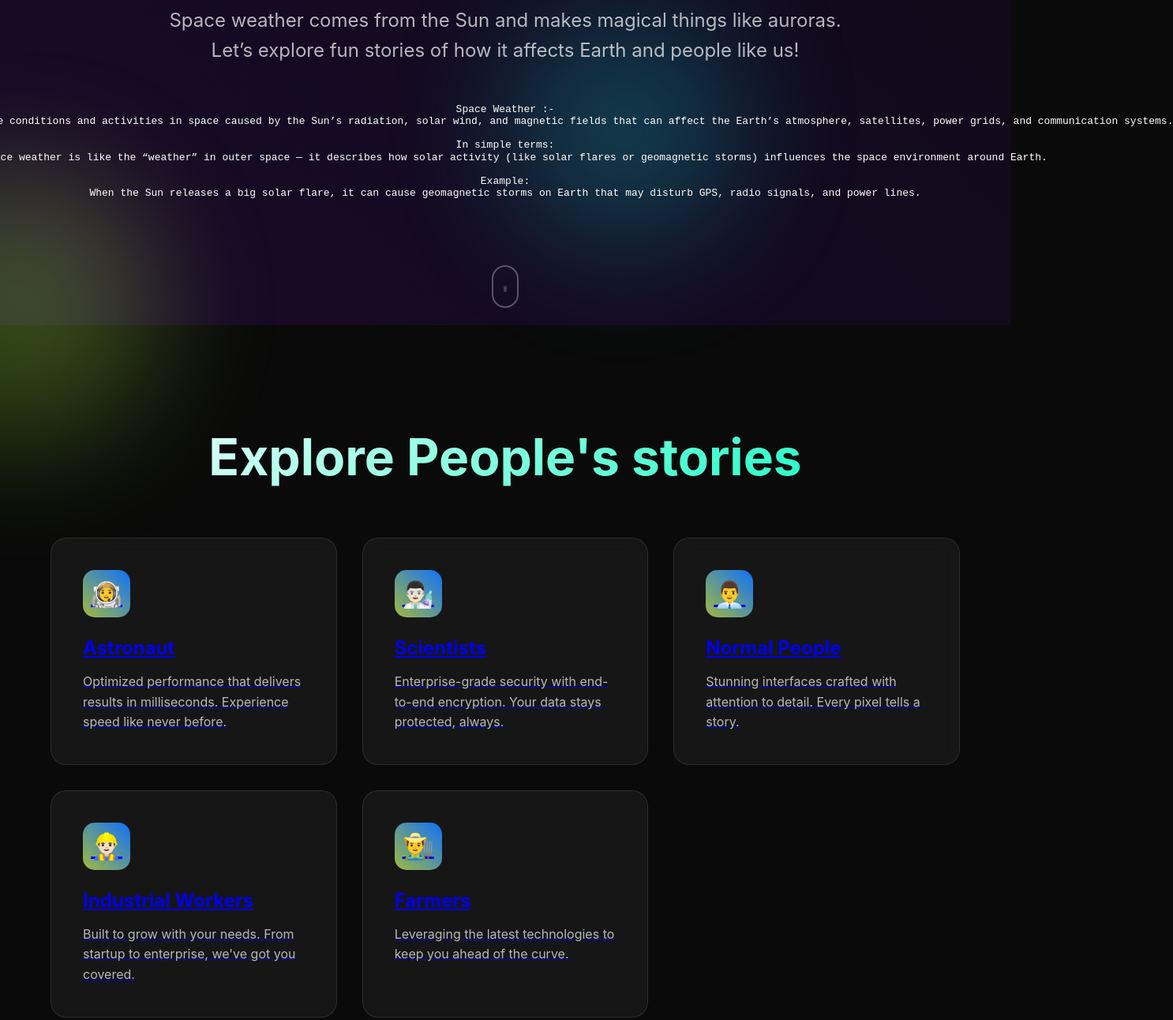
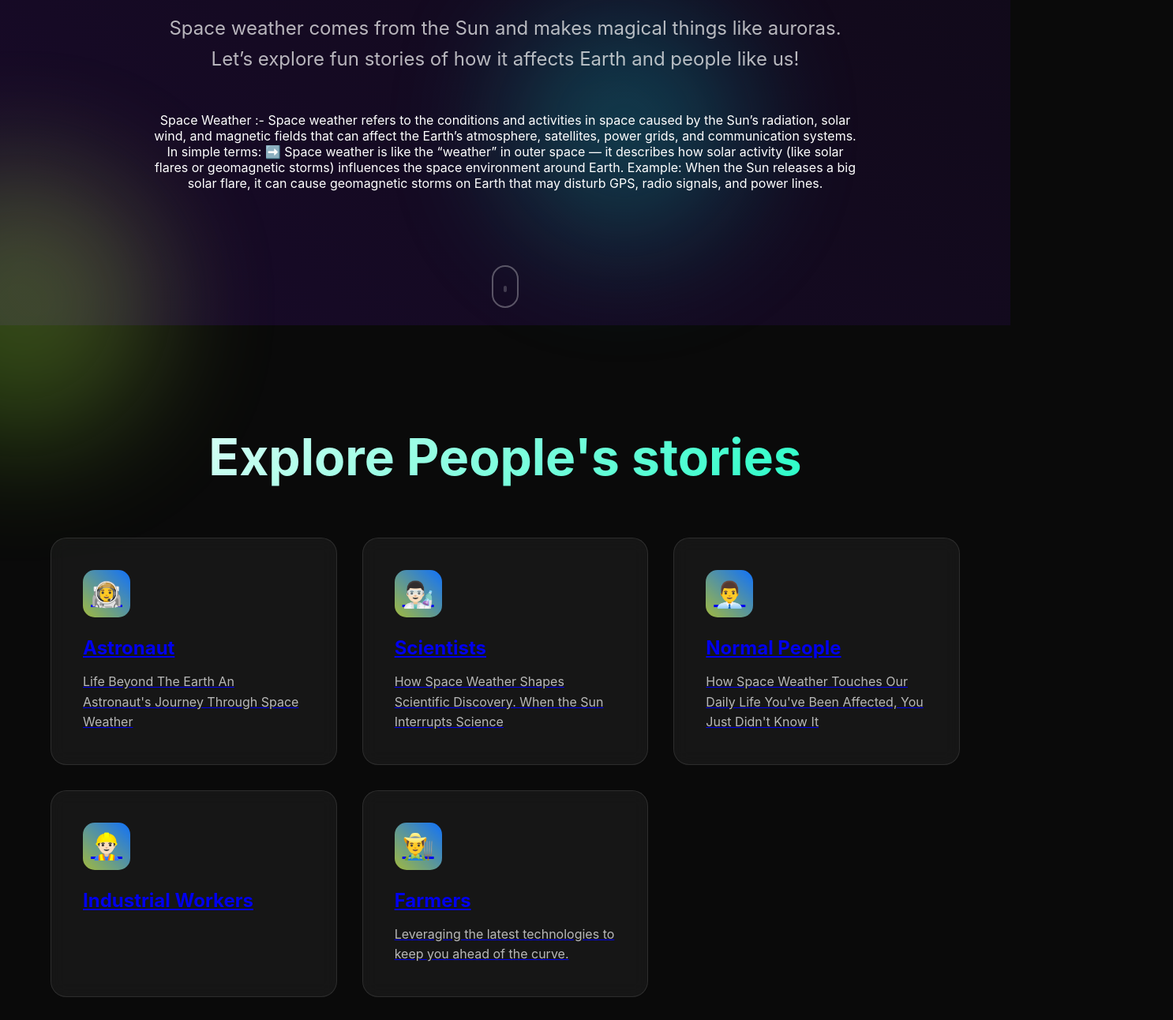
Before and after one commit to kunalnirmalkar/nasa-project, a plain HTML site: page index.html in a window 1280 px wide. Shown: the part 388-1680 px from the top of the page at 79% size, 1486 px wide, since content can reach past the window. Drawn offline with Linux system fonts and the light colour scheme.

Commit message:
Update index.html
Update feature-card

```diff
--- a/index.html
+++ b/index.html
@@ -367,14 +367,14 @@
             <h1>Explore Stories of People with Us</h1>
             <p class="subtitle">Space weather comes from the Sun and makes magical things like auroras. Let’s explore fun stories of how it affects Earth and people like us!</p>
             <div class="cta-buttons">
-                <pre>Space Weather :-
+                <p>Space Weather :-
 Space weather refers to the conditions and activities in space caused by the Sun’s radiation, solar wind, and magnetic fields that can affect the Earth’s atmosphere, satellites, power grids, and communication systems.
 
 In simple terms:
 ➡️ Space weather is like the “weather” in outer space — it describes how solar activity (like solar flares or geomagnetic storms) influences the space environment around Earth.
 
 Example:
-When the Sun releases a big solar flare, it can cause geomagnetic storms on Earth that may disturb GPS, radio signals, and power lines.</pre>
+When the Sun releases a big solar flare, it can cause geomagnetic storms on Earth that may disturb GPS, radio signals, and power lines.</p>
             </div>
         </div>
         <div class="scroll-indicator"></div>
@@ -387,28 +387,31 @@ When the Sun releases a big solar flare, it can cause geomagnetic storms on Eart
                 <a href="webpage/astronaut.html">
                 <div class="feature-icon">🧑‍🚀</div>
                 <h3>Astronaut</h3>
-                <p>Optimized performance that delivers results in milliseconds. Experience speed like never before.</p>
+                <p>Life Beyond The Earth
+                An Astronaut's Journey Through Space Weather</p>
             </a>
             </div>
             <div class="feature-card">
                 <a href="webpage/scientist.html">
                 <div class="feature-icon">👨🏻‍🔬</div>
                 <h3>Scientists</h3>
-                <p>Enterprise-grade security with end-to-end encryption. Your data stays protected, always.</p>
+                <p>How Space Weather Shapes Scientific Discovery.
+                When the Sun Interrupts Science</p>
                 </a>
             </div>
             <div class="feature-card">
                 <a href="webpage/norPeople.html">
                 <div class="feature-icon">👨‍💼</div>
                 <h3>Normal People</h3>
-                <p>Stunning interfaces crafted with attention to detail. Every pixel tells a story.</p>
+                <p>How Space Weather Touches Our Daily Life
+                You've Been Affected, You Just Didn't Know It</p>
                 </a>
             </div>
             <div class="feature-card">
                 <a href="webpage/indwork.html">
                 <div class="feature-icon">👷🏻‍♂</div>
                 <h3>Industrial Workers</h3>
-                <p>Built to grow with your needs. From startup to enterprise, we've got you covered.</p>
+                <p></p>
                 </a>
             </div>
             <div class="feature-card">
```
